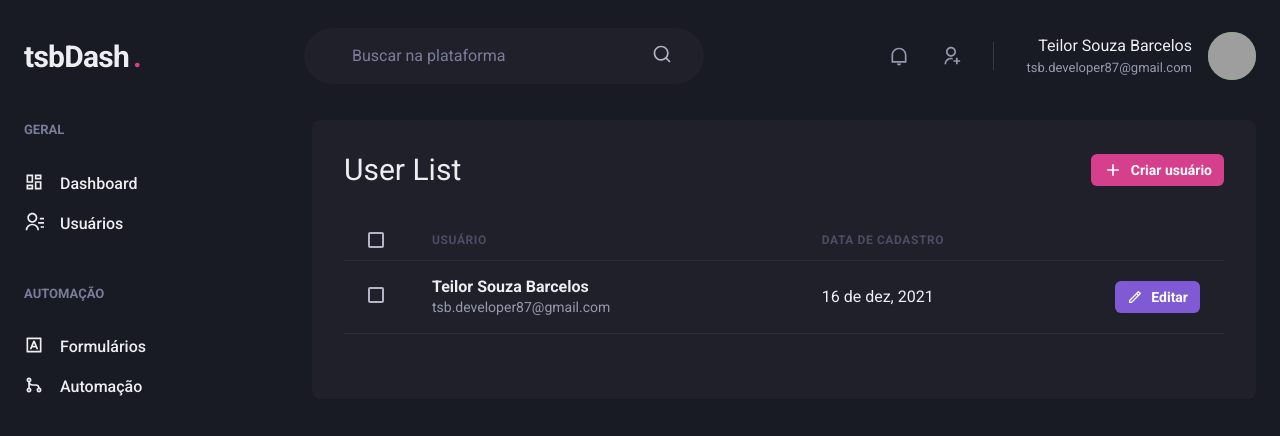
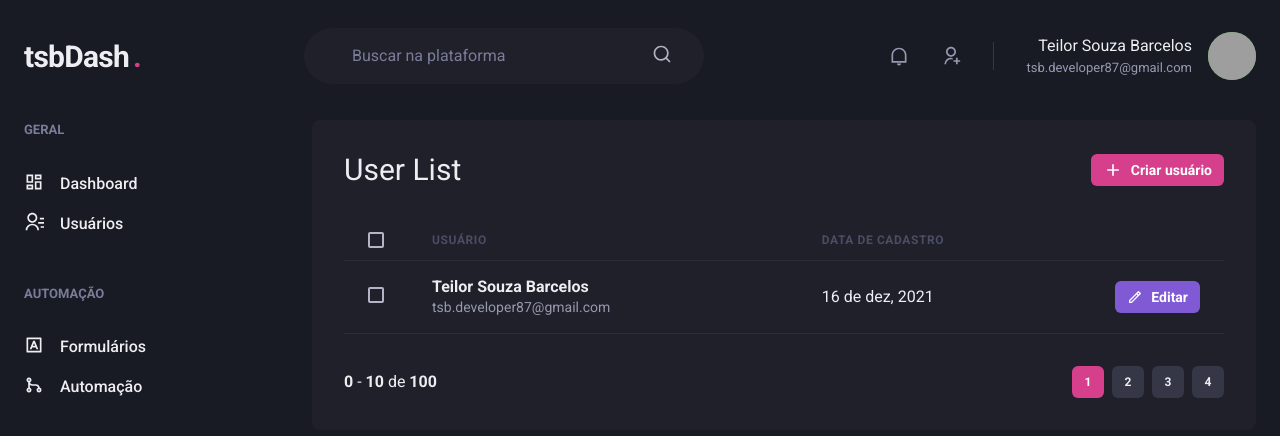
Before and after one commit to teilorbarcelos/tsbdash, a Next.js app: page /users in a window 1280 px wide. Shown: the top 436 px of the page. Built offline with nearby package versions, Linux system fonts and the light colour scheme; grey boxes are pictures that could not be loaded.

Commit message:
pagination component created :tada:

```diff
--- /dev/null
+++ b/src/components/Pagination/index.tsx
@@ -0,0 +1,71 @@
+import { Box, Button, Stack, Text } from "@chakra-ui/react";
+
+export function Pagination() {
+  return (
+    <Stack
+      direction="row"
+      spacing={6}
+      mt={8}
+      justify="space-between"
+      align="center"
+    >
+      <Box>
+        <strong>0</strong> - <strong>10</strong> de <strong>100</strong>
+      </Box>
+      <Stack
+        direction="row"
+        spacing={2}
+      >
+        <Button
+          size="sm"
+          fontSize="xs"
+          width={4}
+          colorScheme="pink"
+          disabled
+          _disabled={{
+            bg: "pink.500",
+            cursor: 'default'
+          }}
+        >
+          1
+        </Button>
+
+        <Button
+          size="sm"
+          fontSize="xs"
+          width={4}
+          bg="gray.700"
+          _hover={{
+            bg: 'gray.500'
+          }}
+        >
+          2
+        </Button>
+
+        <Button
+          size="sm"
+          fontSize="xs"
+          width={4}
+          bg="gray.700"
+          _hover={{
+            bg: 'gray.500'
+          }}
+        >
+          3
+        </Button>
+
+        <Button
+          size="sm"
+          fontSize="xs"
+          width={4}
+          bg="gray.700"
+          _hover={{
+            bg: 'gray.500'
+          }}
+        >
+          4
+        </Button>
+      </Stack>
+    </Stack>
+  )
+}
--- a/src/pages/users/index.tsx
+++ b/src/pages/users/index.tsx
@@ -2,6 +2,7 @@
 import Header from "../../components/Header"
 import Sidebar from "../../components/Sidebar"
 import { RiAddLine, RiPencilLine } from "react-icons/ri"
+import { Pagination } from "../../components/Pagination"
 
 export default function UserList() {
   return (
@@ -100,6 +101,8 @@
               </Tr>
             </Tbody>
           </Table>
+
+          <Pagination />
         </Box>
       </Flex>
     </Box>
```
